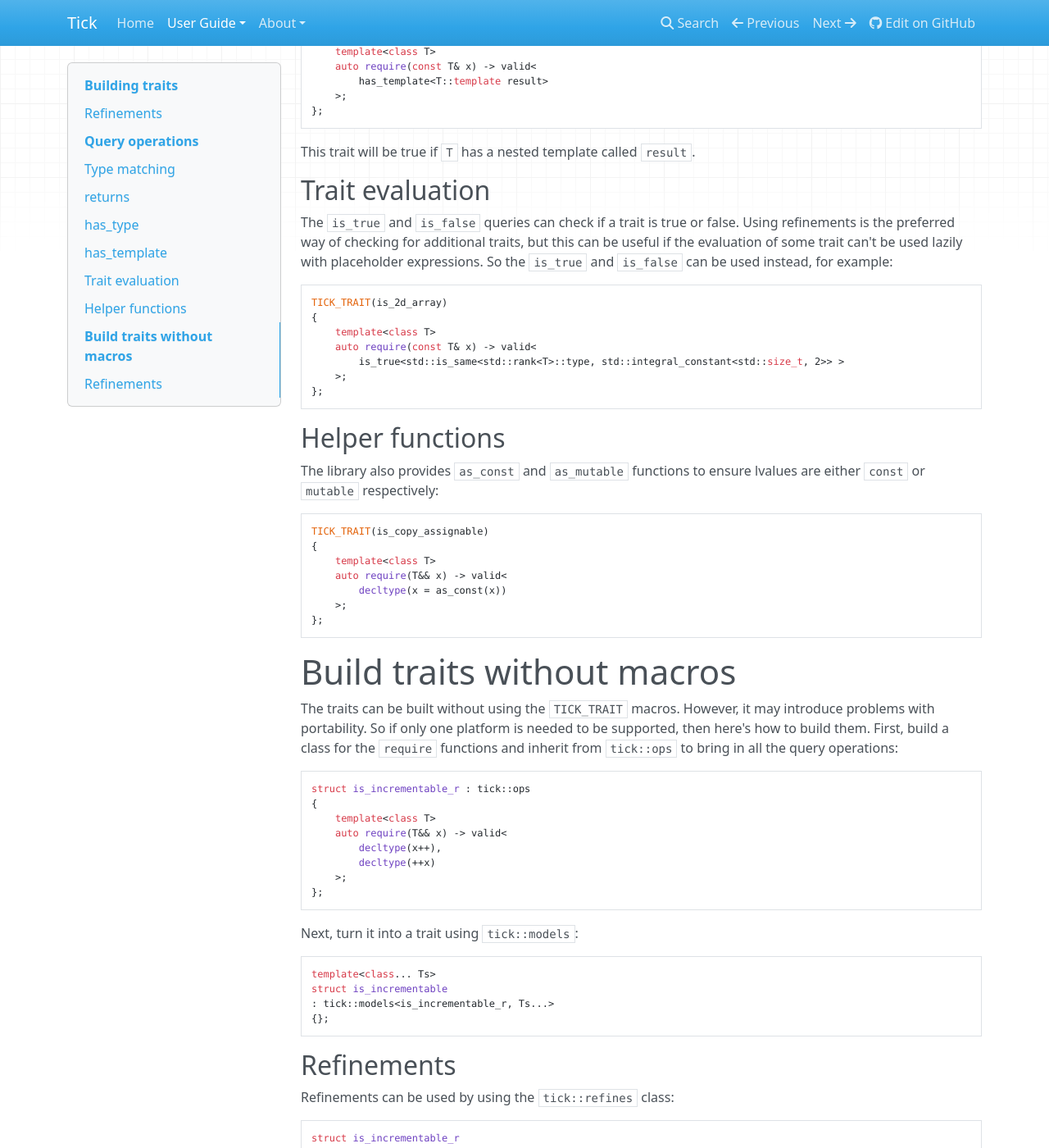
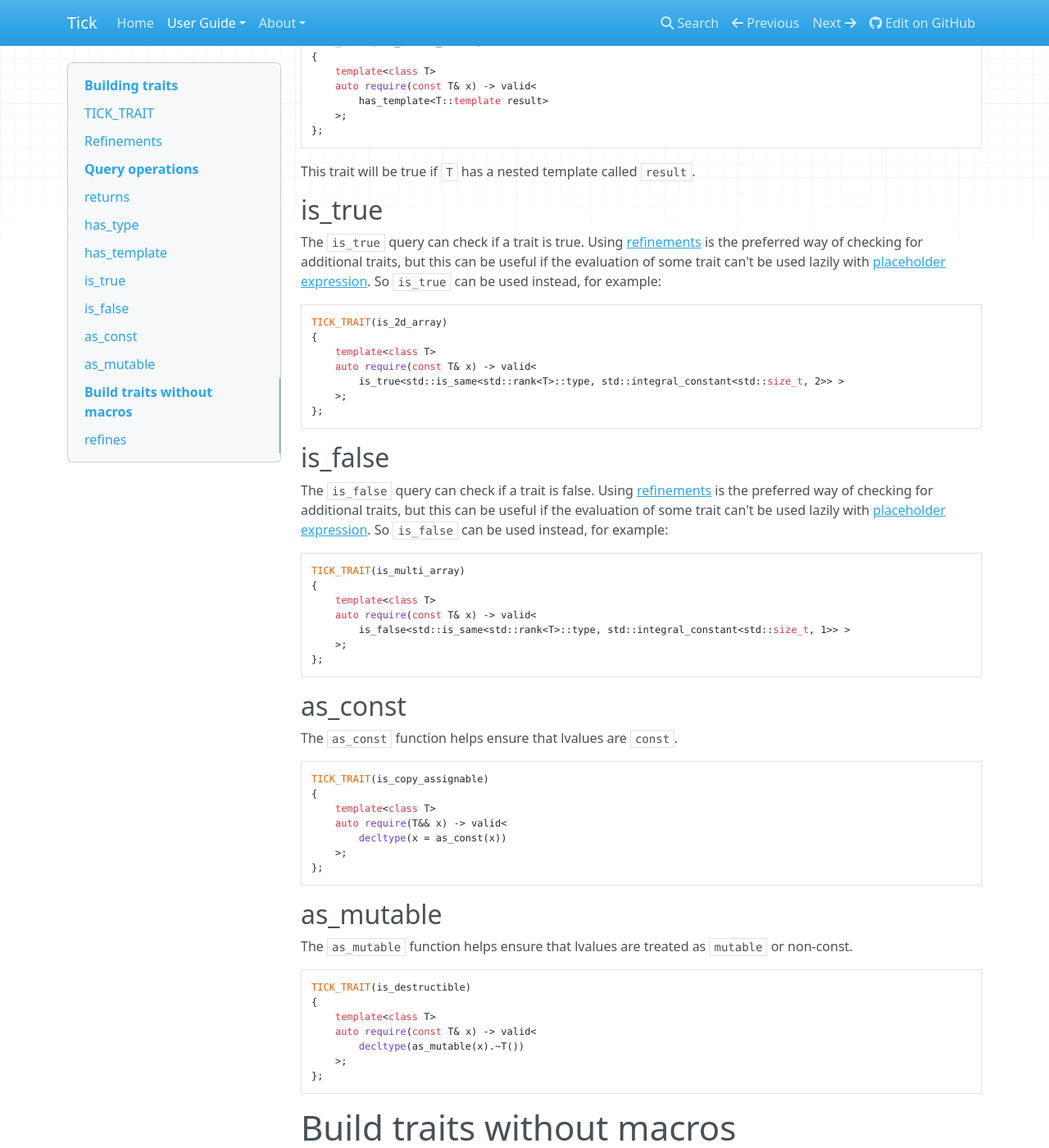
Before and after one commit to pfultz2/Tick, an MkDocs documentation site: the page built from doc/src/builder.md, in a window 1280 px wide and 1400 px high, scrolled down 3886 px. Shown: the whole window at 82% size. Built offline with MkDocs 1.6.1, drawn with Linux system fonts in a browser that asks for light colours; nearby versions of some CDN libraries; old or Windows-style settings are respelled for this version of MkDocs; some of the changed text lies outside the part shown.

````diff
--- /dev/null
+++ b/doc/requirements.txt
@@ -0,0 +1,3 @@
+git+https://github.com/pfultz2/recommonmark@develop
+git+https://github.com/pfultz2/sphinx@develop
+sphinx-boost>0.0.2
--- a/doc/src/builder.md
+++ b/doc/src/builder.md
@@ -1,5 +1,8 @@
 Building traits
 ===============
+
+TICK_TRAIT
+----------
 
 This macro will build a boolean type trait for you. Each trait has a `require` member function of the form:
 ```cpp
@@ -86,10 +89,7 @@ Query operations
 
 These can be used to query more information about the types then just valid expressions.
 
-Type matching
--------------
-
-When a type is matched, it can either be convertible to the type given, or the evaluated placeholder expression must be true. Placeholder expressions can be given so the type can be matched against other traits.
+When a type is matched in query operation, it can either be convertible to the type given, or the evaluated [placeholder expression](http://www.boost.org/doc/libs/1_55_0/libs/mpl/doc/refmanual/placeholder-expression.html) must be true. Placeholder expressions can be given so the type can be matched against other traits.
 
 
 returns
@@ -196,10 +196,10 @@ TICK_TRAIT(has_nested_result)
 ```
 This trait will be true if `T` has a nested template called `result`.
 
-Trait evaluation
-----------------
+is_true
+-------
 
-The `is_true` and `is_false` queries can check if a trait is true or false. Using refinements is the preferred way of checking for additional traits, but this can be useful if the evaluation of some trait can't be used lazily with placeholder expressions. So the `is_true` and `is_false` can be used instead, for example:
+The `is_true` query can check if a trait is true. Using [refinements](refinements) is the preferred way of checking for additional traits, but this can be useful if the evaluation of some trait can't be used lazily with [placeholder expression](http://www.boost.org/doc/libs/1_55_0/libs/mpl/doc/refmanual/placeholder-expression.html). So `is_true` can be used instead, for example:
 ```cpp
 TICK_TRAIT(is_2d_array)
 {
@@ -210,10 +210,24 @@ TICK_TRAIT(is_2d_array)
 };
 ```
 
-Helper functions
-----------------
+is_false
+--------
 
-The library also provides `as_const` and `as_mutable` functions to ensure lvalues are either `const` or `mutable` respectively:
+The `is_false` query can check if a trait is false. Using [refinements](refinements) is the preferred way of checking for additional traits, but this can be useful if the evaluation of some trait can't be used lazily with [placeholder expression](http://www.boost.org/doc/libs/1_55_0/libs/mpl/doc/refmanual/placeholder-expression.html). So `is_false` can be used instead, for example:
+```cpp
+TICK_TRAIT(is_multi_array)
+{
+    template<class T>
+    auto require(const T& x) -> valid<
+        is_false<std::is_same<std::rank<T>::type, std::integral_constant<std::size_t, 1>> >
+    >;
+};
+```
+
+as_const
+--------
+
+The `as_const` function helps ensure that lvalues are `const`.
 
 ```cpp
 TICK_TRAIT(is_copy_assignable)
@@ -221,6 +235,21 @@ TICK_TRAIT(is_copy_assignable)
     template<class T>
     auto require(T&& x) -> valid<
         decltype(x = as_const(x))
+    >;
+};
+```
+
+as_mutable
+----------
+
+The `as_mutable` function helps ensure that lvalues are treated as `mutable` or non-const.
+
+```cpp
+TICK_TRAIT(is_destructible)
+{
+    template<class T>
+    auto require(const T& x) -> valid<
+        decltype(as_mutable(x).~T())
     >;
 };
 ```
@@ -247,10 +276,10 @@ struct is_incrementable
 {};
 ```
 
-Refinements
------------
+refines
+-------
 
-Refinements can be used by using the `tick::refines` class:
+Refinements can be used by using the `refines` class:
 ```cpp
 struct is_incrementable_r
 : tick::ops, tick::refines<std::is_default_constructible<tick::_>>
````
Also changed, not shown: doc/conf.py (added, +383 -0 lines), doc/index.rst (added, +27 -0 lines), doc/src/design.md (+1 -1 lines), doc/src/index.md (+0 -4 lines), doc/src/traits.rst (added, +45 -0 lines), 2 other files.
